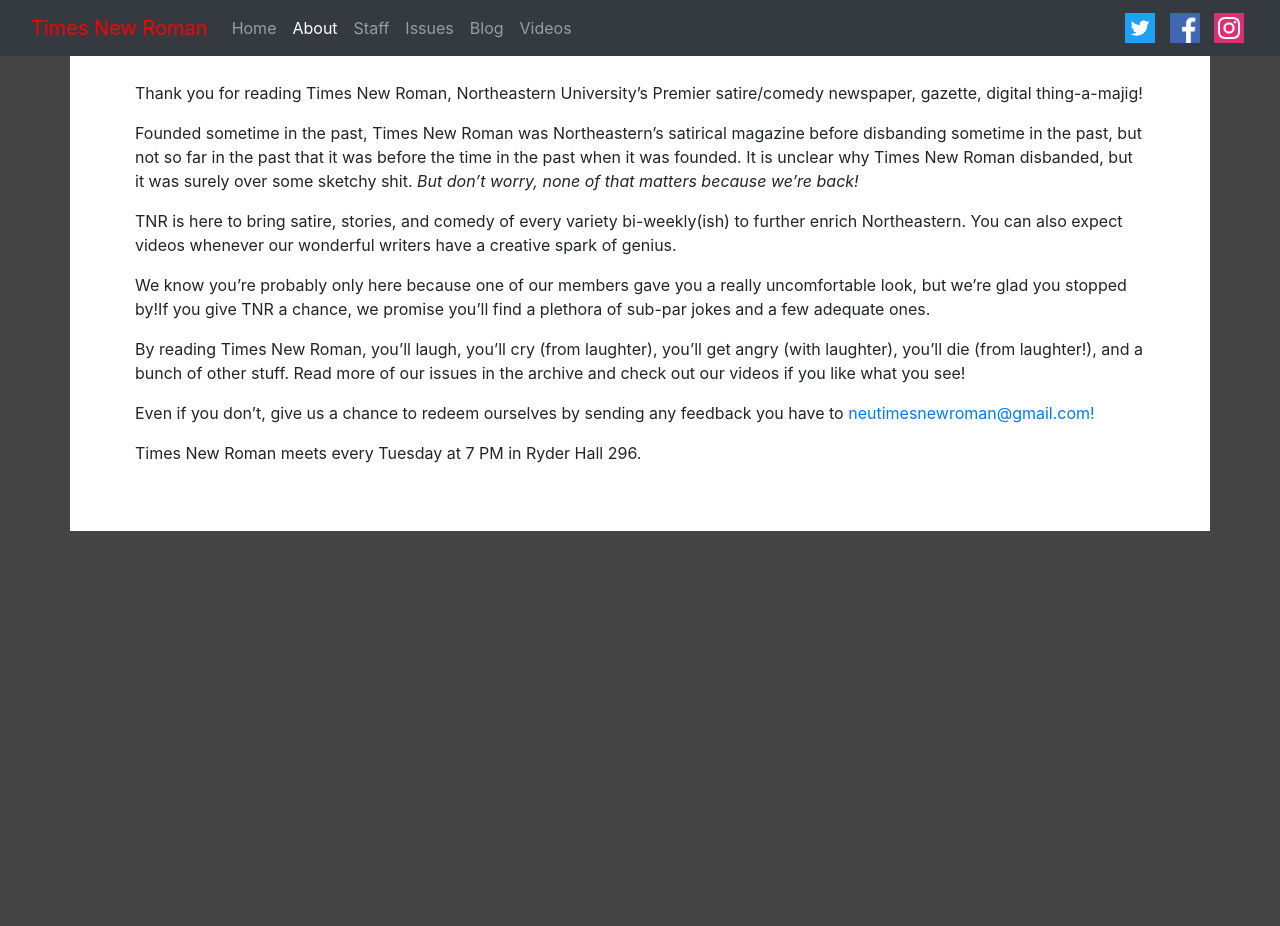
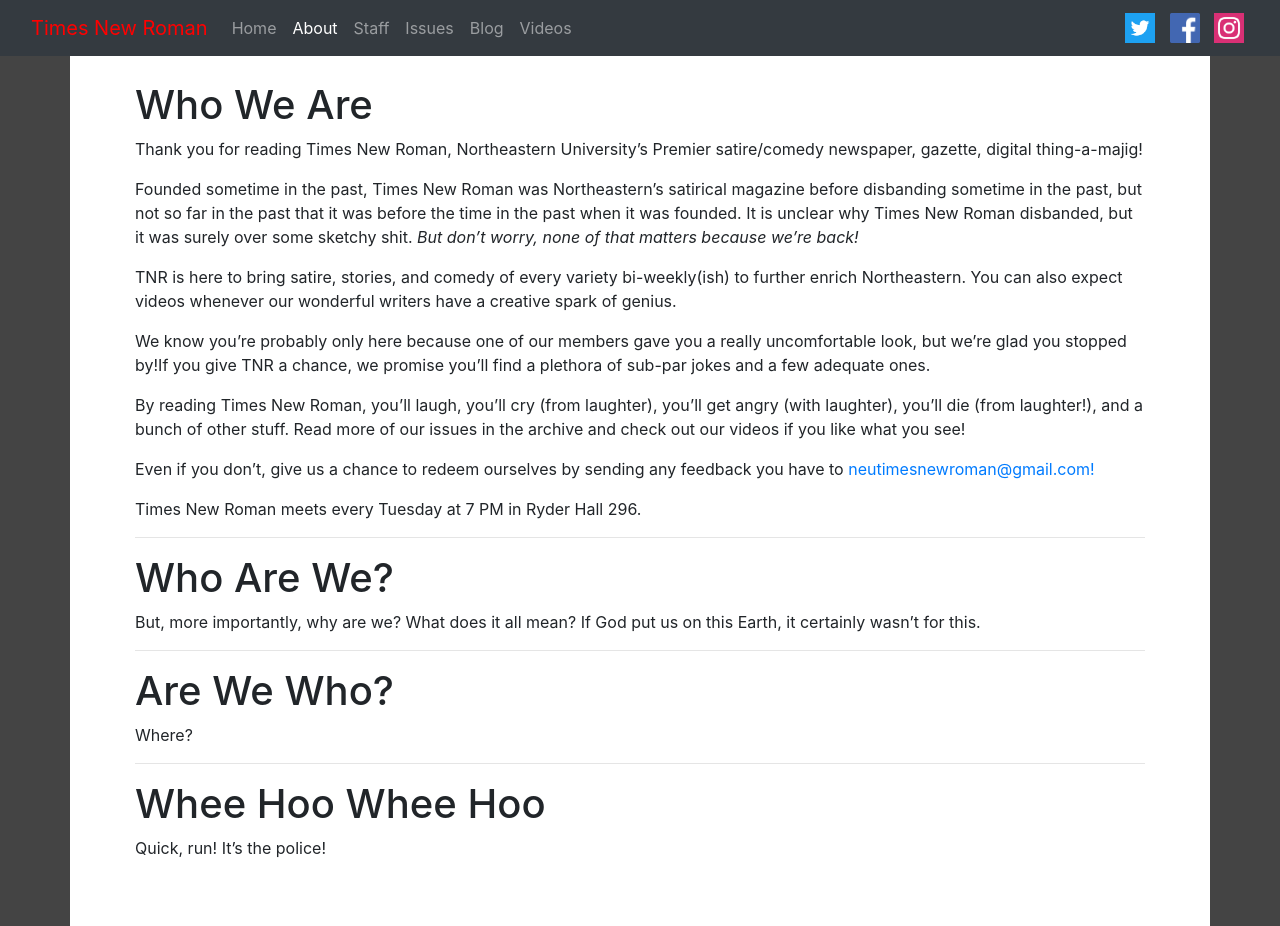
Before and after one commit to neutimesnewroman/website-source, a Jekyll site: the page built from about.md, in a window 1280 px wide. Built offline with Jekyll 4.4.1, drawn with Linux system fonts in a browser that asks for light colours; nearby versions of some CDN libraries; before the commit the page ends 900 px from its top, so only the background shows below that.

Commit message:
Added some headings back

```diff
--- a/about.md
+++ b/about.md
@@ -2,6 +2,8 @@
 title: About
 layout: base
 ---
+
+# Who We Are
 
 Thank you for reading Times New Roman, Northeastern
 University’s Premier satire/comedy newspaper,
@@ -47,3 +49,24 @@
 [neutimesnewroman@gmail.com!](mailto:neutimesnewroman@gmail.com?subject=Here's Why You Guys Are Dookie)
 
 Times New Roman meets every Tuesday at 7 PM in Ryder Hall 296.
+
+---
+
+# Who Are We?
+
+But, more importantly, why are we?
+What does it all mean? If God put us
+on this Earth, it certainly wasn't for this.
+
+
+----
+
+# Are We Who?
+
+Where?
+
+----
+
+# Whee Hoo Whee Hoo
+
+Quick, run! It's the police!
```
Also changed, not shown: blog.md (+3 -1 lines), issues.md (+4 -0 lines).
